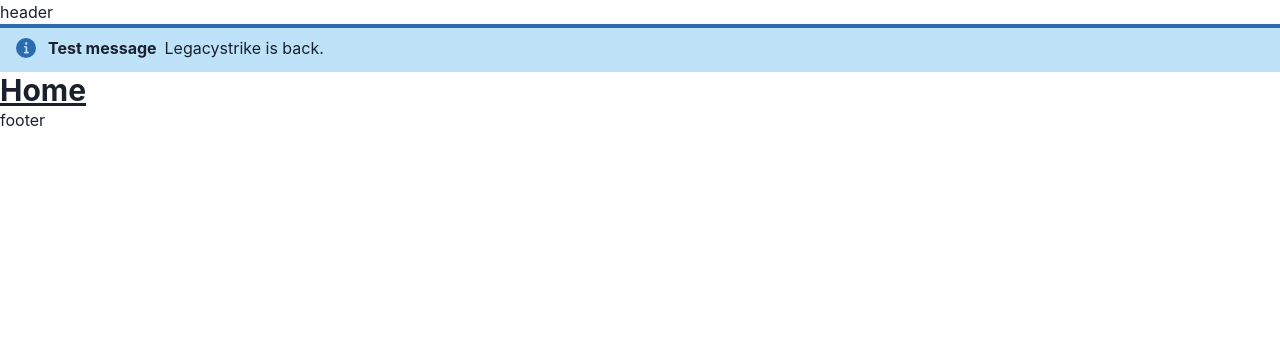
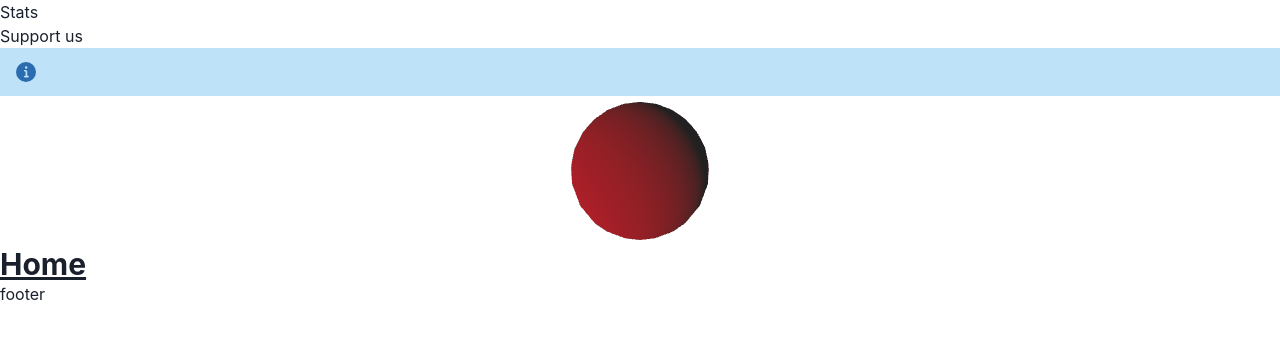
Before and after one commit to Anassm/legacystrike-web, a React (Vite) app: page / in a window 1280 px wide. Shown: the top 338 px of the page. Built offline with nearby package versions, Linux system fonts and the light colour scheme.

Commit message:
navbar prog + startup three-fiber

```diff
--- a/package.json
+++ b/package.json
@@ -13,6 +13,7 @@
     "@chakra-ui/react": "^2.8.1",
     "@emotion/react": "^11.11.1",
     "@emotion/styled": "^11.11.0",
+    "@react-three/drei": "^9.86.3",
     "@react-three/fiber": "^8.14.4",
     "framer-motion": "^10.16.4",
     "prop-types": "^15.8.1",
--- a/src/components/Layouts/MainLayout/Header.jsx
+++ b/src/components/Layouts/MainLayout/Header.jsx
@@ -5,15 +5,27 @@ import {
   AlertTitle,
 } from "@chakra-ui/react";
 import PropTypes from "prop-types";
+import { NavLink } from "react-router-dom";
 
 // Chakra <Alert /> docs --> https://chakra-ui.com/docs/components/alert
 
-function Header({ status, variant, notifTitle, notifDescription }) {
+function Header(alertEnabled, status, variant, notifTitle, notifDescription) {
+  const pages = ["Stats", "Support us"];
+
+  const displayPages = pages.map((page) => (
+    <li key={page.length}>
+      <NavLink to={page}>{page}</NavLink>
+    </li>
+  ));
+
   return (
     <header>
-      <span>header</span>
+      <div>
+        <ul>{displayPages}</ul>
+      </div>
+
       {alert ? (
-        <Alert status={status} variant={variant}>
+        <Alert /**status={status}**/ varzzziant={variant}>
           <AlertIcon />
           <AlertTitle>{notifTitle}</AlertTitle>
           <AlertDescription>{notifDescription}</AlertDescription>
@@ -24,10 +36,11 @@ function Header({ status, variant, notifTitle, notifDescription }) {
 }
 
 Header.propTypes = {
-  status: alert ? PropTypes.string.isRequired : PropTypes.string,
-  variant: alert ? PropTypes.string.isRequired : PropTypes.string,
-  notifTitle: alert ? PropTypes.string.isRequired : PropTypes.string,
-  notifDescription: alert ? PropTypes.string.isRequired : PropTypes.string,
+  alertEnabled: PropTypes.bool,
+  status: PropTypes.string,
+  variant: PropTypes.string,
+  notifTitle: PropTypes.string,
+  notifDescription: PropTypes.string,
 };
 
 export default Header;
--- a/src/components/Layouts/MainLayout/MainLayout.jsx
+++ b/src/components/Layouts/MainLayout/MainLayout.jsx
@@ -1,6 +1,7 @@
 import { Outlet } from "react-router-dom";
 import Header from "./Header";
 import Footer from "./Footer";
+import MainCanvas from "../../Three/MainCanvas/MainCanvas";
 
 export default function MainLayout() {
   return (
@@ -11,6 +12,8 @@ export default function MainLayout() {
         notifTitle="Test message"
         notifDescription="Legacystrike is back."
       />
+
+      <MainCanvas />
       <Outlet />
       <Footer />
     </>
--- a/src/components/Three/MainCanvas/MainCanvas.jsx
+++ b/src/components/Three/MainCanvas/MainCanvas.jsx
@@ -1,29 +1,20 @@
+import { OrbitControls } from "@react-three/drei";
 import { Canvas } from "@react-three/fiber";
-import { useState } from "react";
-import {
-  AmbientLight,
-  BoxGeometry,
-  MeshStandardMaterial,
-  PointLight,
-} from "three";
+import { DoubleSide } from "three";
 
 export default function MainCanvas() {
-  const [hovered, setHovered] = useState(null);
+  return (
+    <div className="h-screen">
+      <Canvas camera={{ fov: 75, position: 1 }} frameloop="demand">
+        <mesh>
+          <ambientLight intensity={0.1} />
+          <directionalLight color="red" position={[0, 0, 5]} />
 
-  return (
-    <>
-      <Canvas>
-        <AmbientLight intensity={0.5} />
-        <PointLight position={[10, 10, 10]} />
-
-        <mesh
-          onPointerOver={() => setHovered(true)}
-          onPointerOut={() => setHovered(false)}
-        >
-          <BoxGeometry args={[1, 1, 1]} />
-          <MeshStandardMaterial color={hovered ? "#ffa400" : "#1d2c48"} />
+          <sphereGeometry args={[1]} />
+          <meshStandardMaterial side={DoubleSide} />
+          <OrbitControls />
         </mesh>
       </Canvas>
-    </>
+    </div>
   );
 }
--- a/src/main.jsx
+++ b/src/main.jsx
@@ -3,6 +3,7 @@ import ReactDOM from "react-dom/client";
 import App from "./App.jsx";
 import "./styles/globals.css";
 import { ChakraProvider, extendTheme } from "@chakra-ui/react";
+import "tailwindcss/tailwind.css";
 
 const colors = {
   brand: {
```
Also changed, not shown: 1 other file (tests, documents, lock files or other folders).
